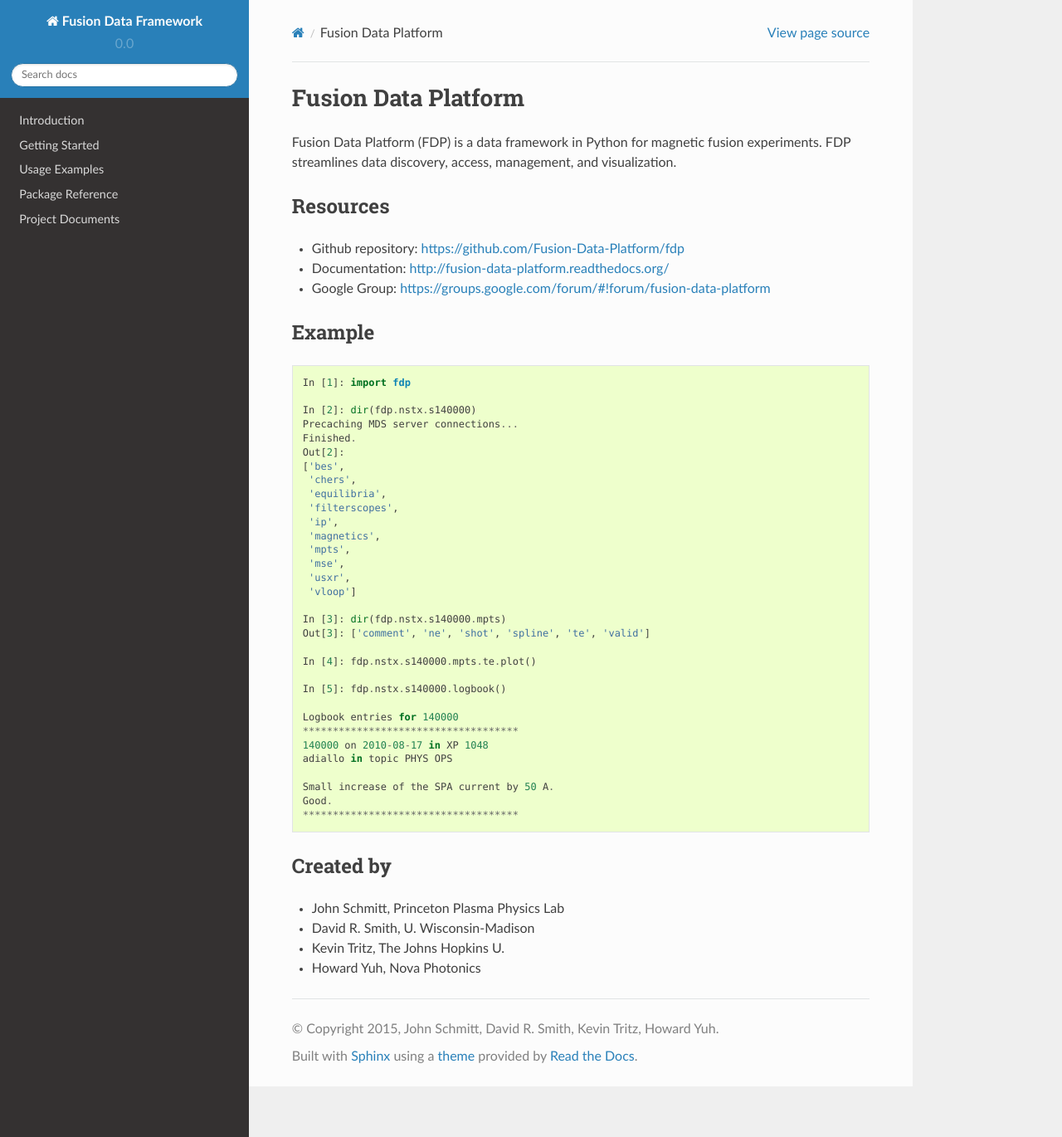
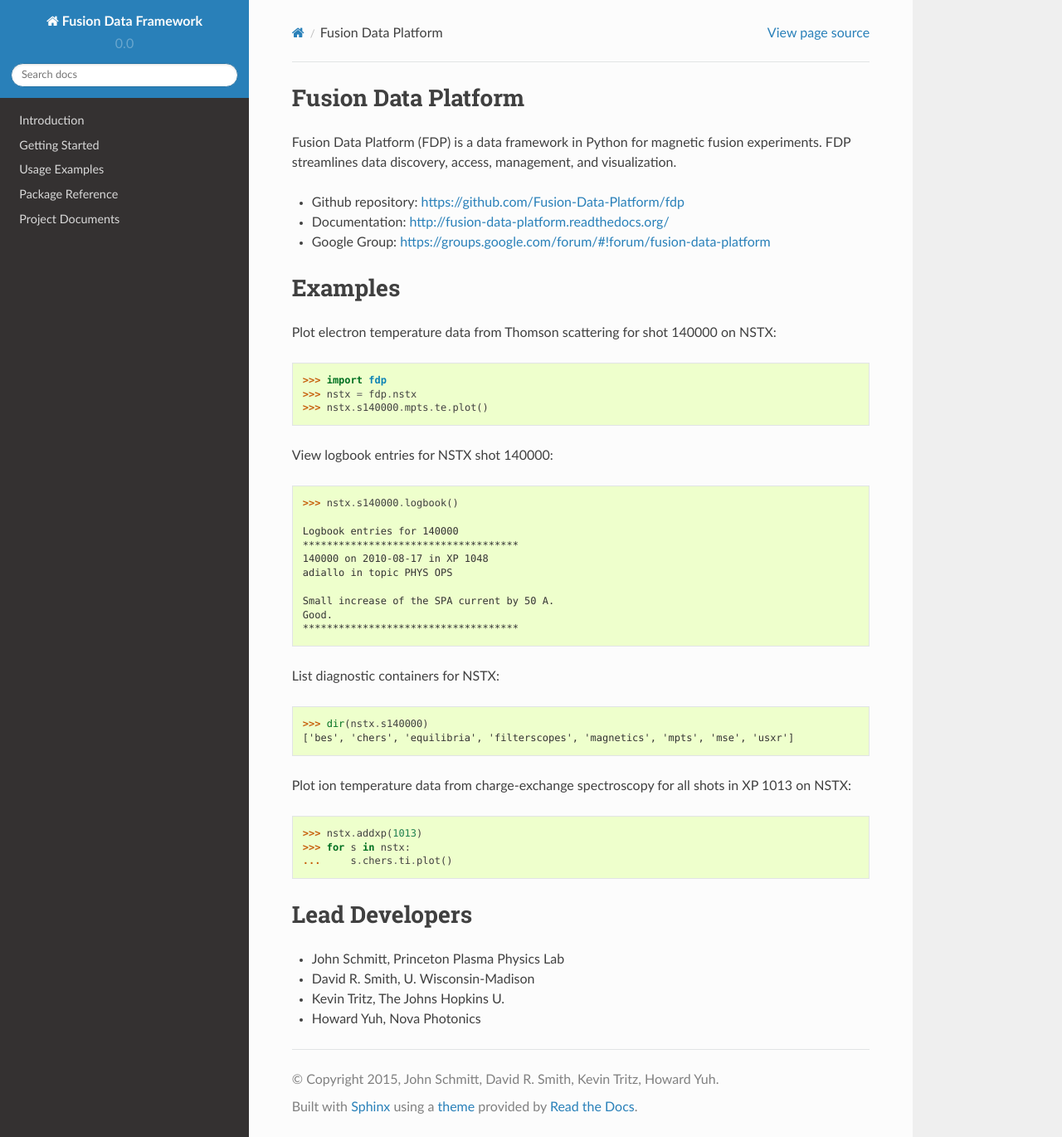
Before and after one commit to Fusion-Data-Platform/fdp, a Sphinx documentation site: the page built from docs/source/README.rst, in a window 1280 px wide and 1370 px high. Shown: the whole window at 83% size. Built offline with Sphinx 7.4.7 and the Read the Docs theme 2.0.0, drawn with Linux system fonts in a browser that asks for light colours; pages that are not in the unit, such as notebooks, are missing from menus.

Commit message:
revised docs

```diff
--- a/docs/source/README.rst
+++ b/docs/source/README.rst
@@ -1,46 +1,27 @@
 .. Restructured Text (RST) Syntax Primer: http://sphinx-doc.org/rest.html
 
-==============================
 Fusion Data Platform
 ==============================
 
 
 Fusion Data Platform (FDP) is a data framework in Python for magnetic fusion experiments.  FDP streamlines data discovery, access, management, and visualization.
 
-Resources
-===========
-
 * Github repository: https://github.com/Fusion-Data-Platform/fdp
 * Documentation: http://fusion-data-platform.readthedocs.org/
 * Google Group: https://groups.google.com/forum/#!forum/fusion-data-platform
 
-Example
+Examples
 ==========
-::
 
-    In [1]: import fdp
+Plot electron temperature data from Thomson scattering for shot 140000 on NSTX::
 
-    In [2]: dir(fdp.nstx.s140000)
-    Precaching MDS server connections...
-    Finished.
-    Out[2]:
-    ['bes',
-     'chers',
-     'equilibria',
-     'filterscopes',
-     'ip',
-     'magnetics',
-     'mpts',
-     'mse',
-     'usxr',
-     'vloop']
+    >>> import fdp
+    >>> nstx = fdp.nstx
+    >>> nstx.s140000.mpts.te.plot()
 
-    In [3]: dir(fdp.nstx.s140000.mpts)
-    Out[3]: ['comment', 'ne', 'shot', 'spline', 'te', 'valid']
+View logbook entries for NSTX shot 140000::
 
-    In [4]: fdp.nstx.s140000.mpts.te.plot()
-
-    In [5]: fdp.nstx.s140000.logbook()
+    >>> nstx.s140000.logbook()
 
     Logbook entries for 140000
     ************************************
@@ -51,8 +32,19 @@
     Good.
     ************************************
 
-Created by
-============
+List diagnostic containers for NSTX::
+
+    >>> dir(nstx.s140000)
+    ['bes', 'chers', 'equilibria', 'filterscopes', 'magnetics', 'mpts', 'mse', 'usxr']
+
+Plot ion temperature data from charge-exchange spectroscopy for all shots in XP 1013 on NSTX::
+
+    >>> nstx.addxp(1013)
+    >>> for s in nstx:
+    ...     s.chers.ti.plot()
+
+Lead Developers
+==================
 
 * John Schmitt, Princeton Plasma Physics Lab
 * David R. Smith, U. Wisconsin-Madison
--- a/docs/source/index.rst
+++ b/docs/source/index.rst
@@ -9,6 +9,9 @@
 
     .. include:: html_preamble.rst
 
+Table of Contents
+======================
+
 .. toctree::
     :maxdepth: 2
 
@@ -17,7 +20,4 @@
     usage_examples.rst
     package_reference.rst
     project_documents.rst
-
-.. only:: html
-
     * :ref:`genindex`
```
Also changed, not shown: README.rst (+20 -28 lines), docs/source/introduction.rst (+1 -9 lines).
